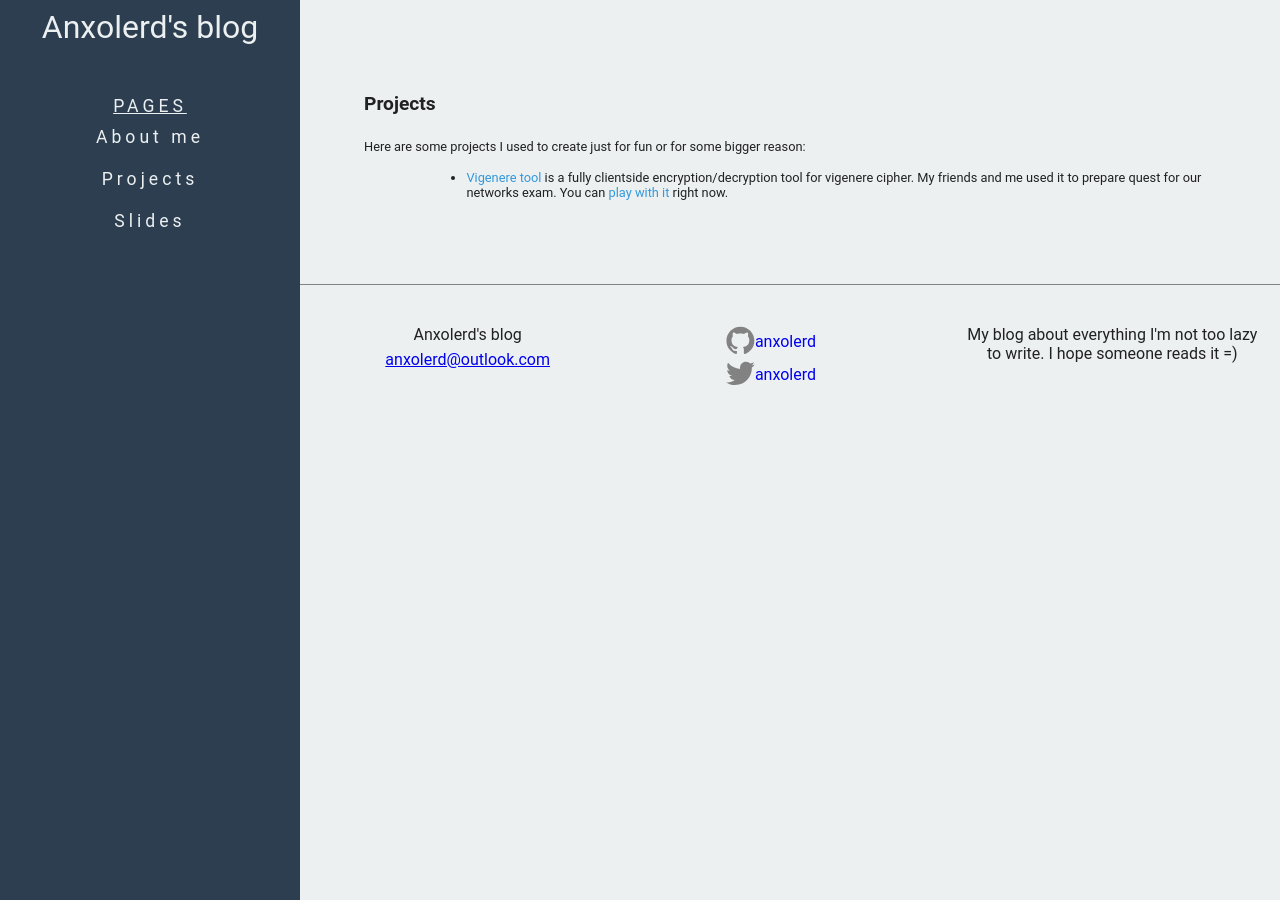
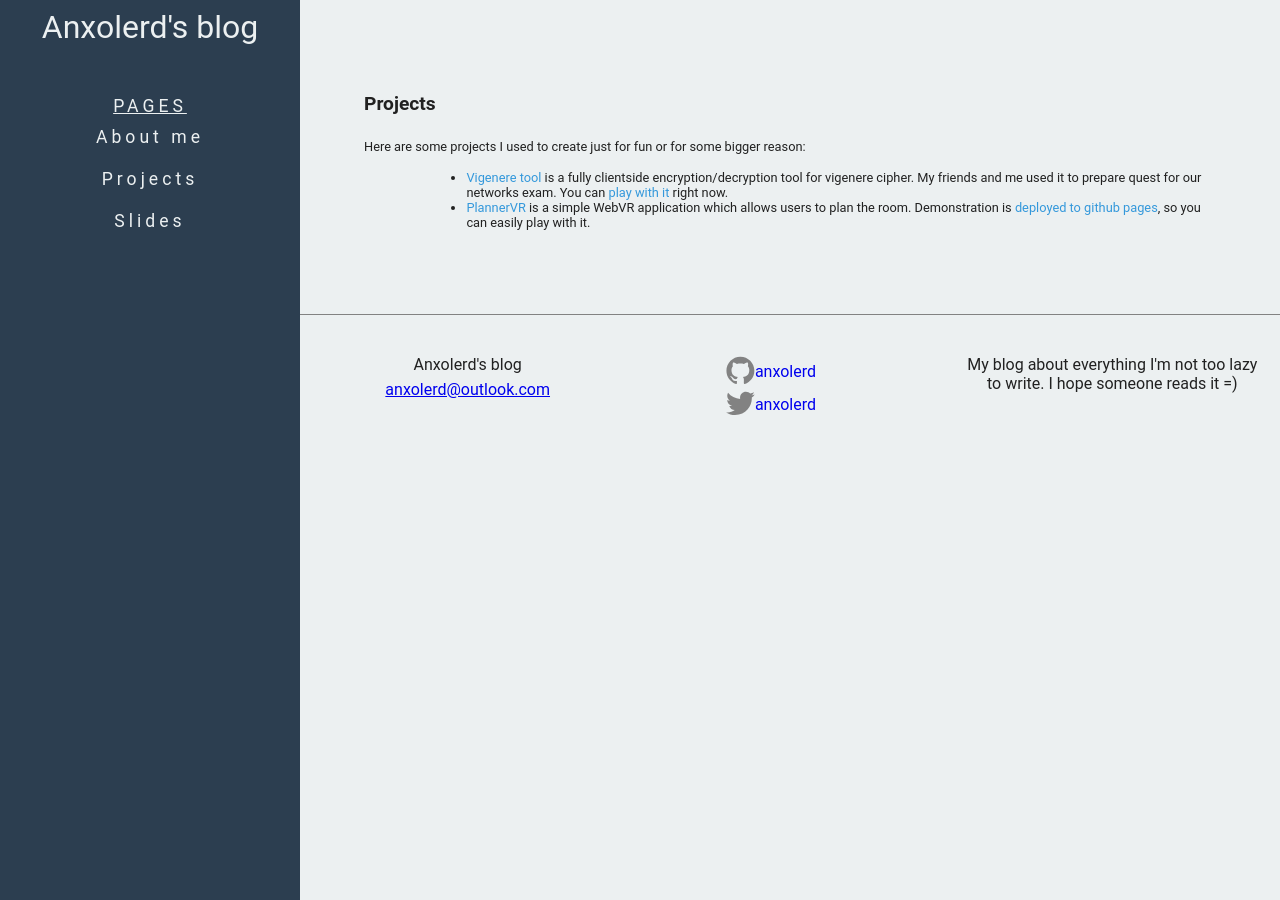
Before and after one commit to anxolerd/anxolerd.github.io, a Jekyll site: the page built from projects.md, in a window 1280 px wide. Built offline with Jekyll 4.4.1, drawn with Linux system fonts in a browser that asks for light colours; some web fonts are replaced.

Commit message:
Add PlannerVR to projects

```diff
--- a/projects.md
+++ b/projects.md
@@ -7,7 +7,10 @@ permalink: /projects/
 Here are some projects I used to create just for fun or for some bigger reason:
 
 - [Vigenere tool][vigenere-tool] is a fully clientside encryption/decryption tool for vigenere cipher. My friends and me used it to prepare quest for our networks exam. You can [play with it][vigenere-tool-prod] right now.
+- [PlannerVR][planner-vr] is a simple WebVR application which allows users to plan the room. Demonstration is [deployed to github pages][planner-vr-prod], so you can easily play with it.
 
 
 [vigenere-tool]: https://github.com/anxolerd/vigenere-tool
 [vigenere-tool-prod]: http://anxolerd.github.io/vigenere-tool
+[planner-vr]: https://github.com/anxolerd/PlannerVR
+[planner-vr-prod]: https://anxolerd.github.io/PlannerVR
```
